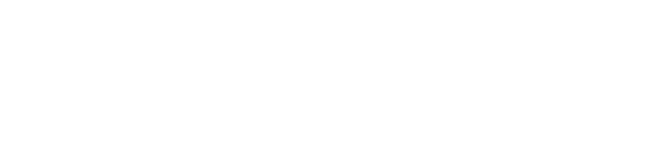
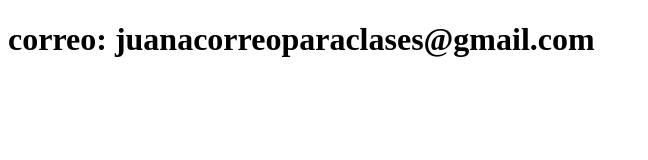
Before and after one commit to Maq4/sistema-de-registros, a plain HTML site: page contacto.html in a window 1280 px wide. Shown: the whole page, without its empty margins (0-648 px from the left). Drawn offline with Linux system fonts and the light colour scheme.

Commit message:
agrega contacto

```diff
--- a/contacto.html
+++ b/contacto.html
@@ -6,6 +6,6 @@
     <title>Contacto</title>
 </head>
 <body>
-
+    <h1> correo: juanacorreoparaclases@gmail.com </h1>
 </body>
 </html>
```
